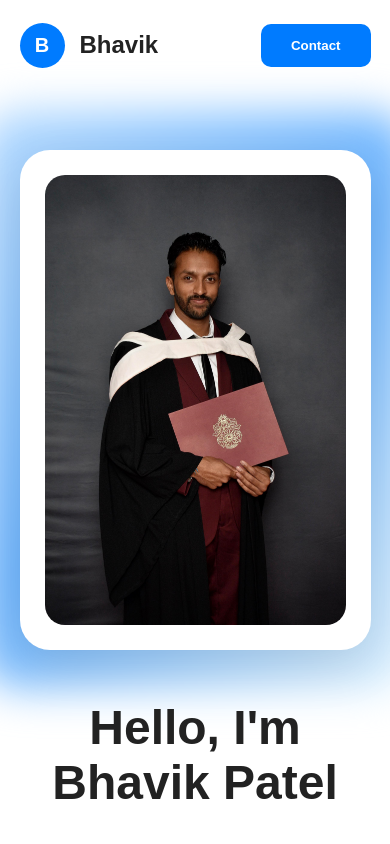
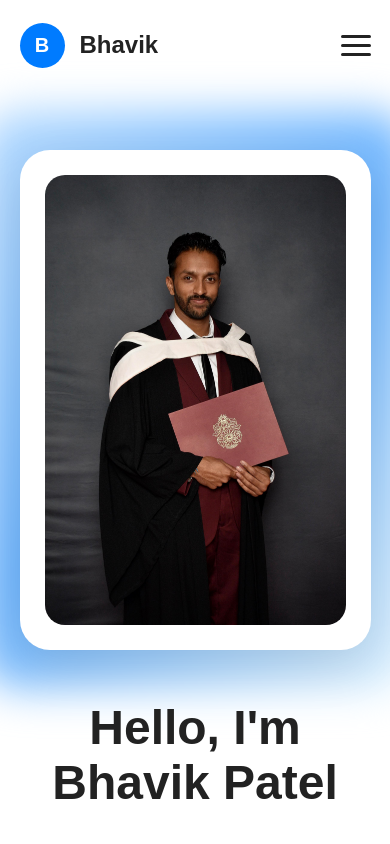
Before and after one commit to Bhavikbp13/Bhavikbp13.github.io, a Vue app: page / in a window 390 px wide. Shown: the top 844 px of the page. Built offline with nearby package versions, Linux system fonts and the light colour scheme.

Commit message:
Update Navbar.vue

```diff
--- a/src/components/Navbar.vue
+++ b/src/components/Navbar.vue
@@ -1,28 +1,184 @@
 <template>
   <header>
-
-<router-link to="/" class="logo-link">
+    <router-link to="/" class="logo-link" @click="closeMenu">
       <div class="logo">
-
         <div class="circle">B</div>
-
         <h2>Bhavik</h2>
-
       </div>
     </router-link>
 
-<nav class="temporary-menu">
+    <nav class="desktop-menu">
       <router-link to="/about">About</router-link>
       <router-link to="/projects">Projects</router-link>
       <router-link to="/skills">Skills</router-link>
-    <router-link to="/contact">Contact</router-link>
     </nav>
 
-<button>Contact</button>
+    <button class="desktop-contact-btn" @click="$router.push('/contact')">Contact</button>
 
+    <button class="hamburger-btn" @click="toggleMenu">
+      <span class="bar" :class="{ 'open': isMenuOpen }"></span>
+      <span class="bar" :class="{ 'open': isMenuOpen }"></span>
+      <span class="bar" :class="{ 'open': isMenuOpen }"></span>
+    </button>
+
+    <div class="overlay" :class="{ 'open': isMenuOpen }" @click="closeMenu"></div>
+
+    <div class="side-menu" :class="{ 'open': isMenuOpen }">
+      <div class="side-header">
+        <h2>Menu</h2>
+        <button class="close-btn" @click="closeMenu">&times;</button>
+      </div>
+      <router-link to="/" @click="closeMenu">Home</router-link>
+      <router-link to="/about" @click="closeMenu">About</router-link>
+      <router-link to="/projects" @click="closeMenu">Projects</router-link>
+      <router-link to="/skills" @click="closeMenu">Skills</router-link>
+      <router-link to="/contact" class="mobile-contact-link" @click="closeMenu">Contact</router-link>
+    </div>
   </header>
 </template>
 
 <script setup>
+import { ref } from 'vue'
 
+const isMenuOpen = ref(false)
+
+const toggleMenu = () => {
+  isMenuOpen.value = !isMenuOpen.value
+}
+
+const closeMenu = () => {
+  isMenuOpen.value = false
+}
 </script>
+
+<style scoped>
+/* We use scoped CSS here ONLY for the mobile menu mechanics.
+  Your global style.css will still control all the main colors, fonts, and the desktop layout!
+*/
+
+/* Hide the hamburger icon on desktop */
+.hamburger-btn {
+  display: none;
+  background: none;
+  border: none;
+  cursor: pointer;
+  flex-direction: column;
+  justify-content: space-between;
+  width: 30px;
+  height: 21px;
+  padding: 0;
+  z-index: 1000; /* Ensure it stays clickable */
+}
+
+/* Hamburger lines */
+.bar {
+  height: 3px;
+  width: 100%;
+  background-color: #222;
+  border-radius: 5px;
+  transition: all 0.3s ease;
+}
+
+/* Animate hamburger to an 'X' */
+.bar.open:nth-child(1) { transform: translateY(9px) rotate(45deg); }
+.bar.open:nth-child(2) { opacity: 0; }
+.bar.open:nth-child(3) { transform: translateY(-9px) rotate(-45deg); }
+
+/* The dark background when menu is open */
+.overlay {
+  position: fixed;
+  top: 0;
+  left: 0;
+  width: 100%;
+  height: 100vh;
+  background: rgba(0, 0, 0, 0.5);
+  opacity: 0;
+  visibility: hidden;
+  transition: all 0.3s ease;
+  z-index: 998;
+}
+
+.overlay.open {
+  opacity: 1;
+  visibility: visible;
+}
+
+/* The sliding side drawer */
+.side-menu {
+  position: fixed;
+  top: 0;
+  right: -300px; /* Hidden off-screen */
+  width: 250px;
+  height: 100vh;
+  background-color: white;
+  box-shadow: -5px 0 15px rgba(0,0,0,0.1);
+  display: flex;
+  flex-direction: column;
+  padding: 2rem;
+  transition: right 0.3s ease-in-out;
+  z-index: 999;
+}
+
+.side-menu.open {
+  right: 0; /* Slides in */
+}
+
+.side-header {
+  display: flex;
+  justify-content: space-between;
+  align-items: center;
+  margin-bottom: 2rem;
+  padding-bottom: 1rem;
+  border-bottom: 1px solid #eee;
+}
+
+.close-btn {
+  background: none;
+  border: none;
+  font-size: 2rem;
+  color: #666;
+  cursor: pointer;
+  padding: 0;
+}
+
+.close-btn:hover {
+  background: none;
+  color: #007bff;
+}
+
+/* Style the links inside the side menu */
+.side-menu a {
+  text-decoration: none;
+  color: #333;
+  font-size: 1.2rem;
+  font-weight: 500;
+  margin-bottom: 1.5rem;
+  transition: 0.3s;
+}
+
+.side-menu a:hover {
+  color: #007bff;
+}
+
+.mobile-contact-link {
+  margin-top: 1rem;
+  color: #007bff !important;
+  font-weight: bold !important;
+}
+
+/* MOBILE BREAKPOINT
+  Overrides for screens 900px or smaller
+*/
+@media (max-width: 900px) {
+  /* Hide the original desktop elements */
+  .desktop-menu,
+  .desktop-contact-btn {
+    display: none;
+  }
+
+  /* Reveal the hamburger */
+  .hamburger-btn {
+    display: flex;
+  }
+}
+</style>
```
Lines whose indentation alone changed are shown as unchanged.
